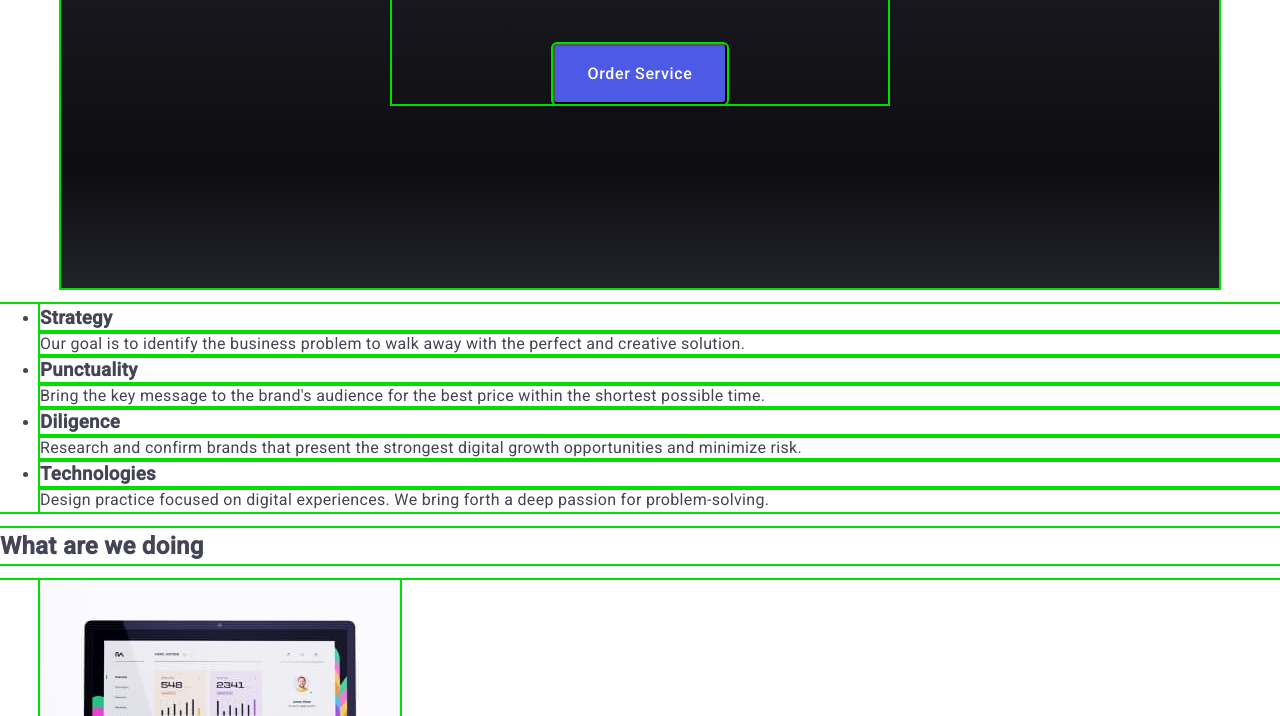
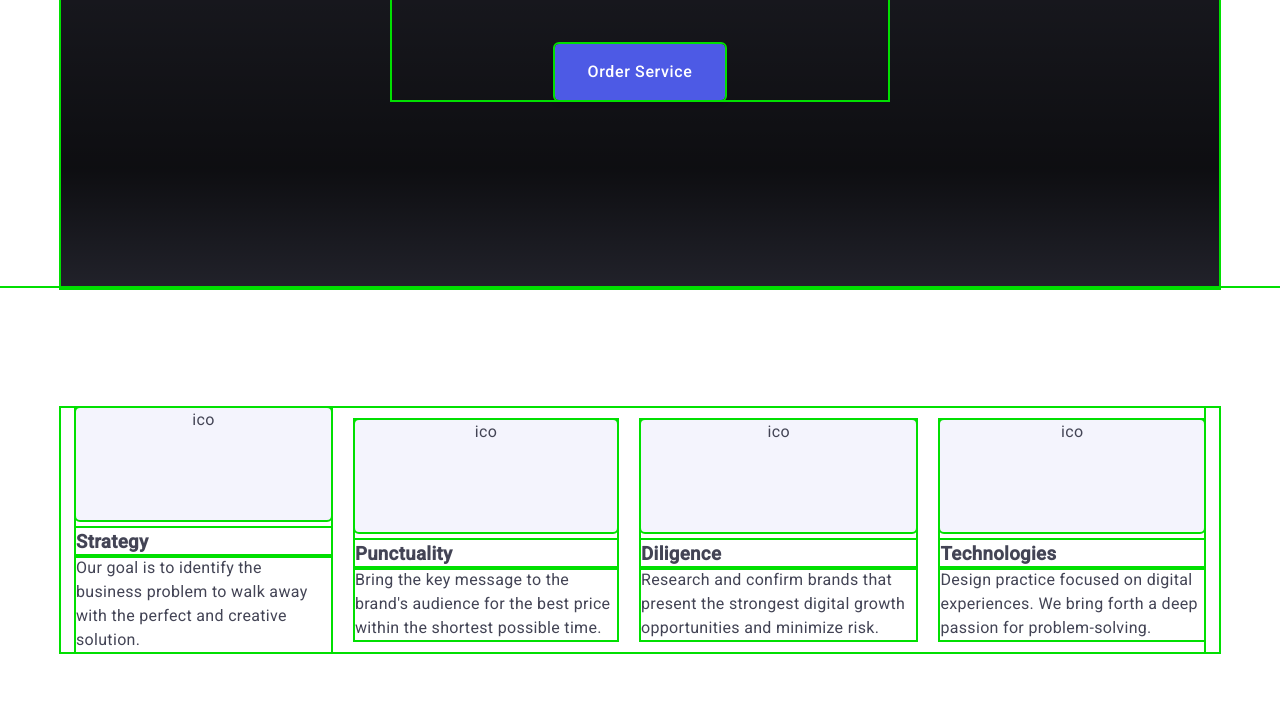
Before and after one commit to SpaceRdr/goit-markup-hw-03-1, a plain HTML site: page index.html in a window 1280 px wide. Shown: the part 384-1100 px from the top of the page. Drawn offline with nearby package versions, Linux system fonts and the light colour scheme.

Commit message:
Edit Section Work Direct

```diff
--- a/css/styles.css
+++ b/css/styles.css
@@ -73,6 +73,15 @@ body {
 .cont-flx {
   display: flex;
   align-items: center;
+}
+
+.section-site-pdng {
+  padding-top: 0;
+  padding-bottom: 120px;
+}
+
+.section-site-pdng.sect-pdng-top {
+  padding-top: 120px;
 }
 
 .visually-hidden {
@@ -232,11 +241,46 @@ body {
 
    color: var(--color-white);
    background: var(--logo-txt-color-iris);
+   border: transparent;
+   border-radius: 4px;
    box-shadow: 0px 4px 4px rgba(0, 0, 0, 0.15);
-   border-radius: 4px;
+
+}
+
+/* Cards Style */
+
+
+.cadr-itm {
+  display: block;
+  margin: 0;
+  padding: 0;
+  width: calc((100%-72px)/4);
+  margin-right: 24px;
+}
+
+.cadr-itm:nth-last-child(-n+1) {
+  margin-right: 0;
+}
+
+.wd-ico-place {
+  display: block;
+  /* max-width: 264px; */
+  height: 112px;
+  margin-bottom: 8px;
+  background-color: var(--color-cloud);
+  text-align: center;
+  border: 0;
+  border-radius: 4px;
+}
+
+.icon-wd {
+   /* color: currentColor; */
 }
 
 
+.card-cont {
+
+}
 
 /* Old style ---------------- */
 
--- a/index.html
+++ b/index.html
@@ -73,33 +73,49 @@
         </div>
       </section>
       <!--Section 1 in the original layout-->
-      <section>
+
+      <section class="section-site-pdng sect-pdng-top">
+        <div class="conteiner-a">
         <!-- Hiden header -->
         <h2 class="visually-hidden">Work Directions</h2>
         <!-- List Work Diretion -->
-        <ul>
-          <li>
+        <ul class="rest-list cont-flx">
+          <li class="cadr-itm">
+            <div class="wd-ico-place">
+              ico
+            </div>
+            <div class="card-cont">
             <h3>Strategy</h3>
             <p>
               Our goal is to identify the business problem to walk away with the
               perfect and creative solution.
             </p>
+            </div>
           </li>
-          <li>
+          <li class="cadr-itm">
+            <div class="wd-ico-place">
+              ico
+            </div>
             <h3>Punctuality</h3>
             <p>
               Bring the key message to the brand's audience for the best price
               within the shortest possible time.
             </p>
           </li>
-          <li>
+          <li class="cadr-itm">
+            <div class="wd-ico-place">
+              ico
+            </div>
             <h3>Diligence</h3>
             <p>
               Research and confirm brands that present the strongest digital
               growth opportunities and minimize risk.
             </p>
           </li>
-          <li>
+          <li class="cadr-itm">
+            <div class="wd-ico-place">
+              ico
+            </div>
             <h3>Technologies</h3>
             <p>
               Design practice focused on digital experiences. We bring forth a
@@ -107,6 +123,7 @@
             </p>
           </li>
         </ul>
+      </div>
       </section>
       <!--Section 2 in the original layout - What are we doing-->
       <section>
```
Also changed, not shown: images/wb-symbol-01-2.svg (renamed from images/wb+symbol-01-2.svg), images/wd-strategy-radar.svg (added).
